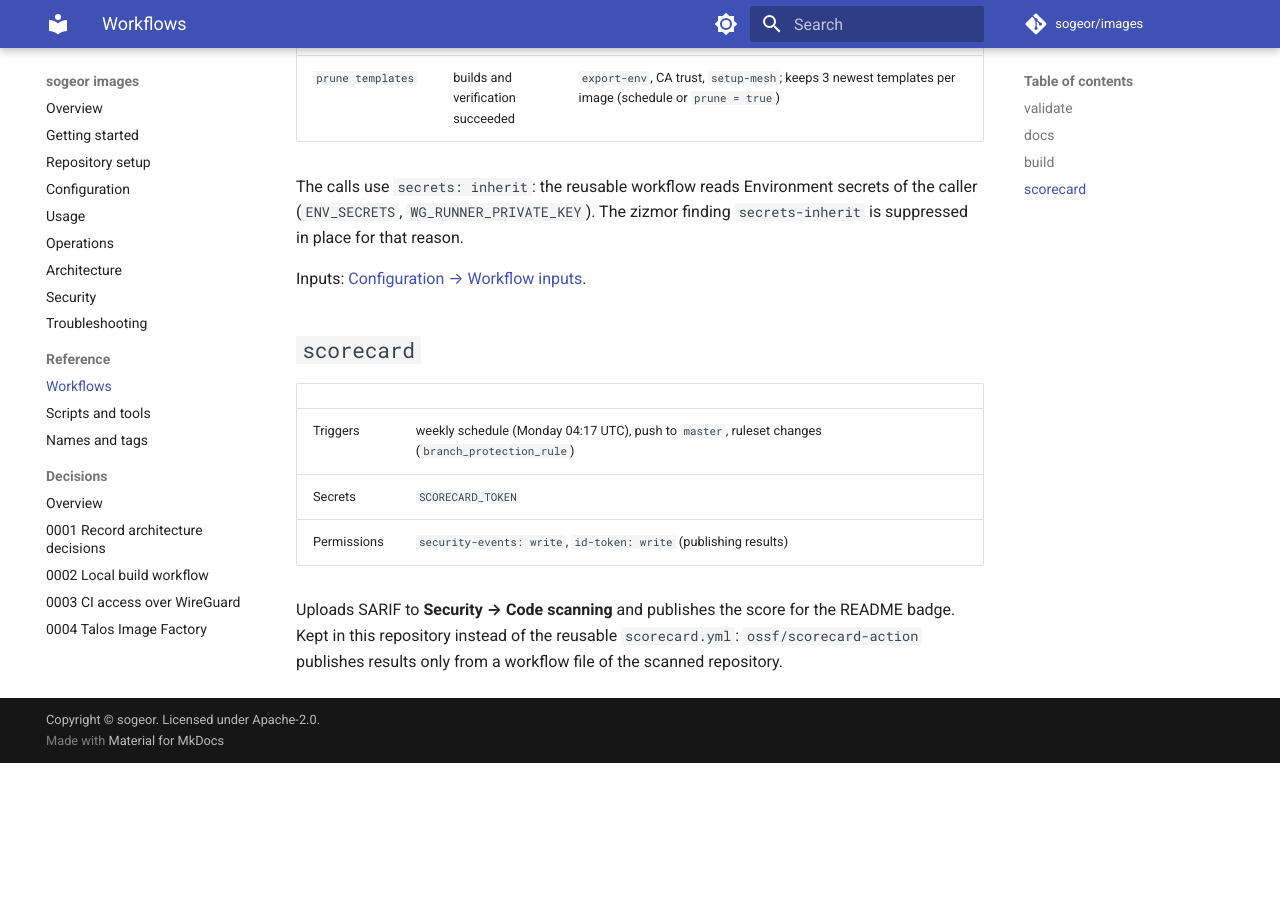
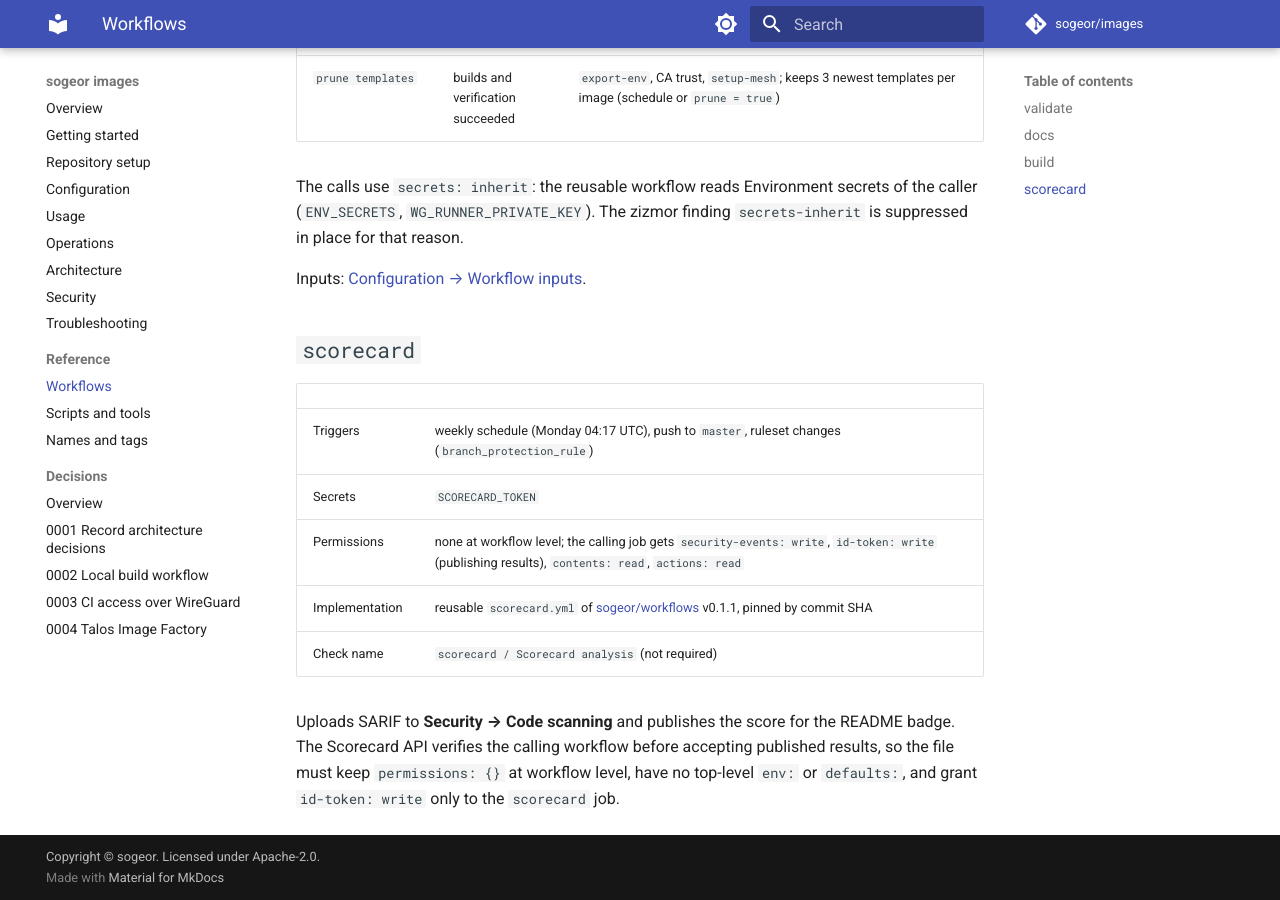
Before and after one commit to sogeor/images, an MkDocs documentation site: the page built from docs/reference/workflows.md, in a window 1280 px wide and 900 px high, scrolled down 1830 px. Built offline with MkDocs 1.6.1 and Material for MkDocs 9.7.7, drawn with Linux system fonts in a browser that asks for light colours; comment, search, counter and statistics services are not loaded; before the commit the page ends 2593 px from its top, so only the background shows below that.

Commit message:
ci: use shared scorecard workflow from sogeor/workflows v0.1.1

```diff
--- a/docs/reference/workflows.md
+++ b/docs/reference/workflows.md
@@ -58,8 +58,11 @@ Inputs: [Configuration → Workflow inputs](../configuration.md#workflow-inputs)
 |---|---|
 | Triggers | weekly schedule (Monday 04:17 UTC), push to `master`, ruleset changes (`branch_protection_rule`) |
 | Secrets | `SCORECARD_TOKEN` |
-| Permissions | `security-events: write`, `id-token: write` (publishing results) |
+| Permissions | none at workflow level; the calling job gets `security-events: write`, `id-token: write` (publishing results), `contents: read`, `actions: read` |
+| Implementation | reusable `scorecard.yml` of [sogeor/workflows](https://github.com/sogeor/workflows) v0.1.1, pinned by commit SHA |
+| Check name | `scorecard / Scorecard analysis` (not required) |
 
 Uploads SARIF to **Security → Code scanning** and publishes the score for the README badge.
-Kept in this repository instead of the reusable `scorecard.yml`: `ossf/scorecard-action` publishes
-results only from a workflow file of the scanned repository.
+The Scorecard API verifies the calling workflow before accepting published results, so the file
+must keep `permissions: {}` at workflow level, have no top-level `env:` or `defaults:`, and grant
+`id-token: write` only to the `scorecard` job.
```
Also changed, not shown: CHANGELOG.md (+1 -1 lines), README.md (+1 -4 lines), docs/adr/0002-local-build-workflow.md (+5 -3 lines), docs/troubleshooting.md (+7 -0 lines), 1 other file.
